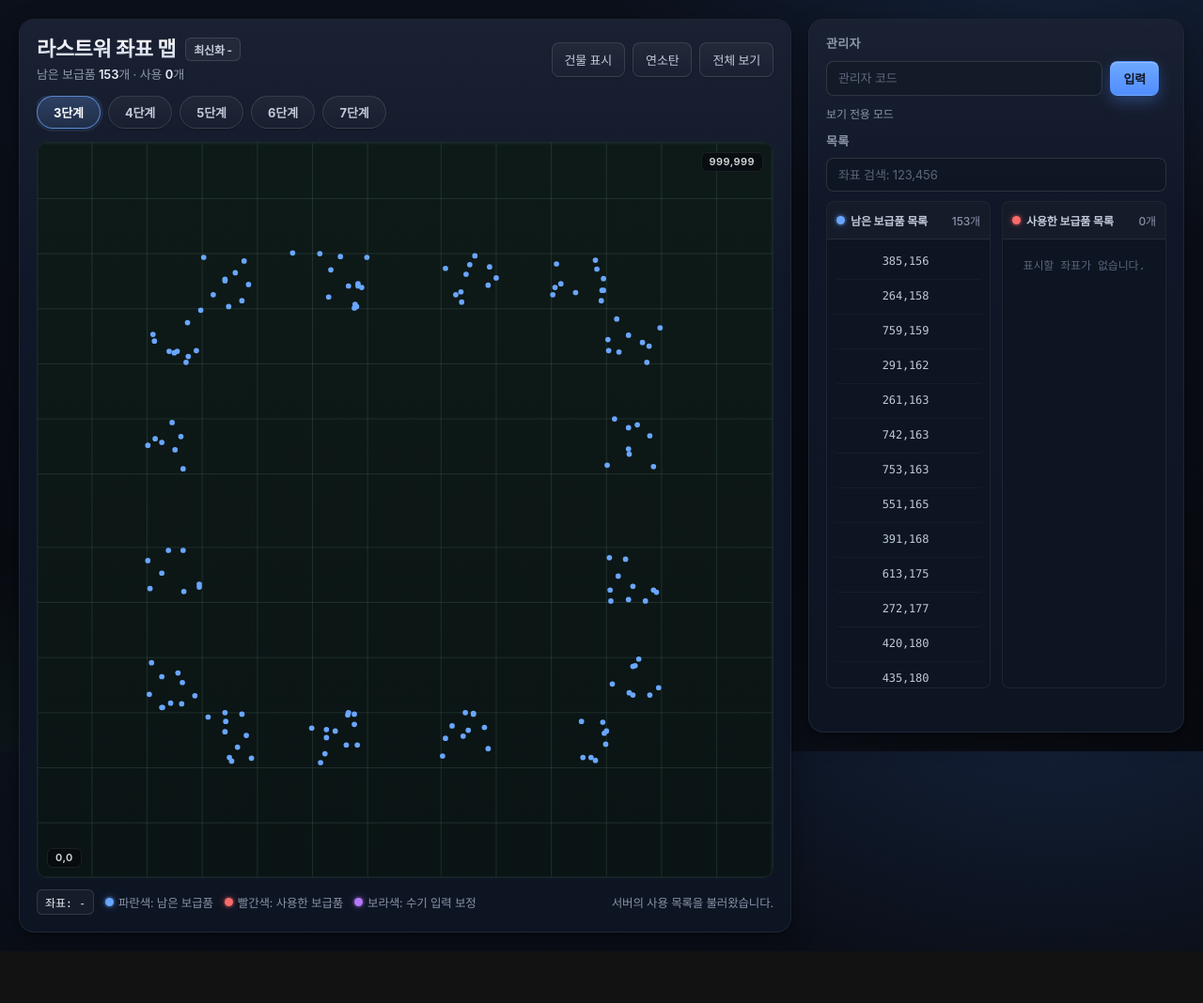
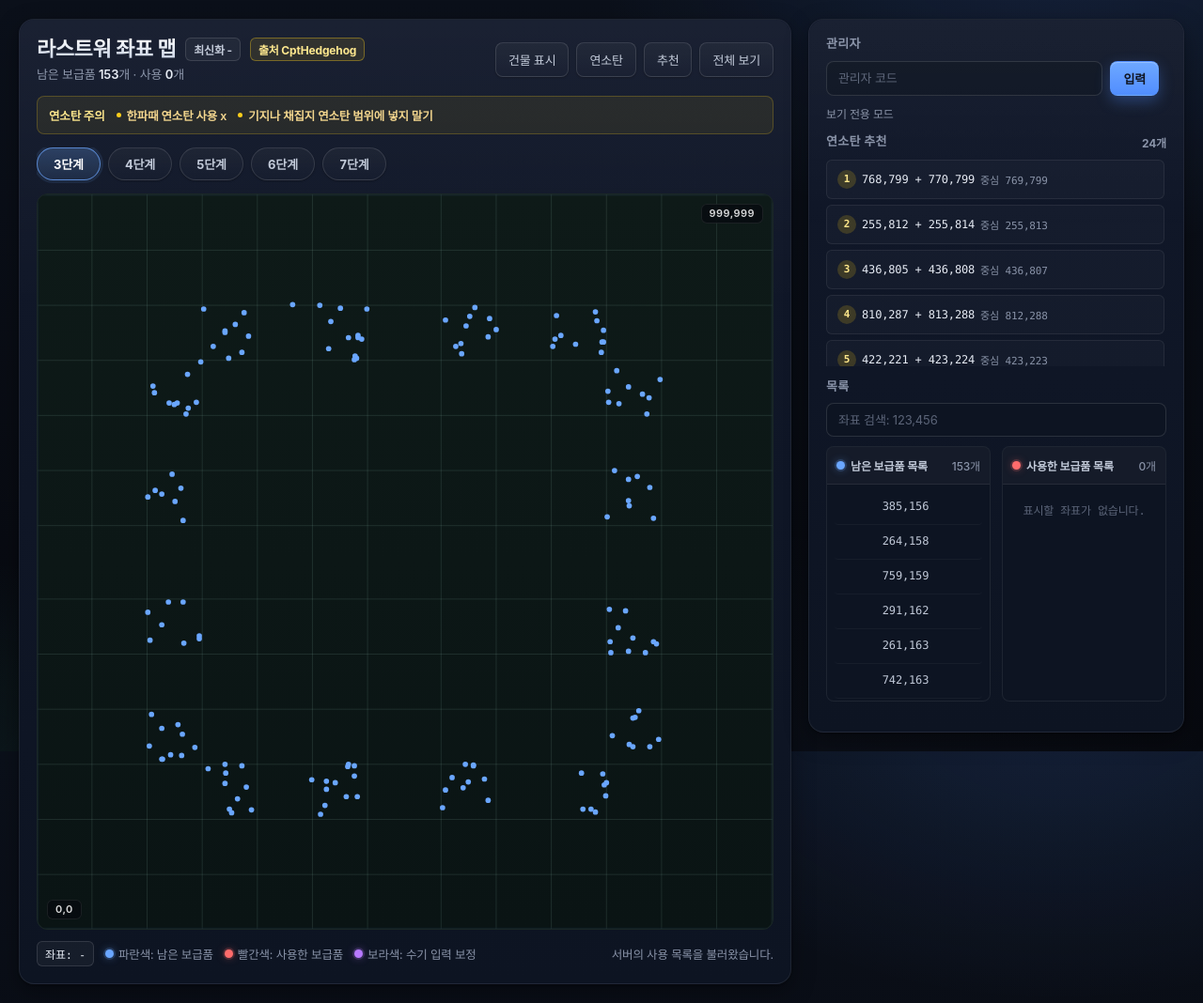
Before and after one commit to Leeseongbeom/mapping, a website with bundled scripts: page index.html in a window 1280 px wide. Shown: the whole page at 94% size. Before the commit the page ends 1013 px from the top, so only its background shows below. Built offline with nearby package versions, Linux system fonts and the light colour scheme; files whose address does not match are found by name.

Commit message:
Expose recommendations and add source notice

```diff
--- a/app.js
+++ b/app.js
@@ -60,6 +60,7 @@ const usedListCount = document.getElementById("usedListCount");
 const searchInput = document.getElementById("searchInput");
 const toast = document.getElementById("toast");
 const updatedAtLabel = document.getElementById("updatedAtLabel");
+const sourceLabel = document.getElementById("sourceLabel");
 const bulkAddSection = document.getElementById("bulkAddSection");
 const buildingToggle = document.getElementById("buildingToggle");
 const incendiaryToggle = document.getElementById("incendiaryToggle");
@@ -241,7 +242,7 @@ function setAdminMode(nextIsAdmin, text) {
   isAdmin = nextIsAdmin;
   document.body.classList.toggle("is-admin", isAdmin);
   bulkAddSection.hidden = !isAdmin;
-  recommendationSection.hidden = !isAdmin || !showRecommendations;
+  recommendationSection.hidden = !showRecommendations;
   adminState.textContent = text || (isAdmin ? "관리자 모드" : "보기 전용 모드");
   if (isAdmin) startStatsPolling();
   else stopStatsPolling();
@@ -253,6 +254,7 @@ function renderLevelTabs() {
     button.classList.toggle("is-active", selected);
     button.setAttribute("aria-selected", String(selected));
   }
+  sourceLabel.hidden = activeLevel === DEFAULT_LEVEL;
 }
 
 function setActiveLevel(level) {
@@ -393,6 +395,7 @@ function refresh(text) {
   supplyCount.textContent = getRemainingSupply().size.toLocaleString("ko-KR");
   usedCount.textContent = layers.used.size.toLocaleString("ko-KR");
   updatedAtLabel.textContent = formatUpdatedAt(latestUpdatedAt);
+  sourceLabel.hidden = activeLevel === DEFAULT_LEVEL;
   saveLocalFallback();
   setMessage(text);
   renderList();
@@ -597,12 +600,7 @@ function getIncendiaryRecommendations() {
 function renderRecommendations() {
   const recommendations = getIncendiaryRecommendations();
   recommendationCount.textContent = `${recommendations.length.toLocaleString("ko-KR")}개`;
-  recommendationSection.hidden = !isAdmin || !showRecommendations;
-
-  if (!isAdmin) {
-    recommendationList.innerHTML = "";
-    return;
-  }
+  recommendationSection.hidden = !showRecommendations;
 
   if (recommendations.length === 0) {
     recommendationList.innerHTML = `<div class="empty-list">추천 가능한 좌표쌍이 없습니다.</div>`;
@@ -908,7 +906,7 @@ function draw() {
   drawLayer(rect, getRemainingSupply(), "#6aa6ff", 1);
   drawLayer(rect, getConfirmedUsed(), "#ff6b6b", 1);
   drawManualLayer(rect, getManualUsed(), "#b779ff");
-  if (isAdmin && showRecommendations) drawRecommendationLayer(rect);
+  if (showRecommendations) drawRecommendationLayer(rect);
   drawPulses(rect);
   if (showIncendiary && hoverMapPoint) {
     drawIncendiaryRange(rect, hoverMapPoint.x, hoverMapPoint.y);
@@ -1464,7 +1462,7 @@ recommendationToggle.addEventListener("click", () => {
   localStorage.setItem(RECOMMENDATION_TOGGLE_KEY, showRecommendations ? "1" : "0");
   recommendationToggle.setAttribute("aria-pressed", String(showRecommendations));
   recommendationToggle.classList.toggle("is-active", showRecommendations);
-  recommendationSection.hidden = !isAdmin || !showRecommendations;
+  recommendationSection.hidden = !showRecommendations;
   if (!showRecommendations) activeRecommendationId = "";
   renderRecommendations();
   draw();
--- a/index.html
+++ b/index.html
@@ -14,6 +14,14 @@
             <div class="title-row">
               <h1>라스트워 좌표 맵</h1>
               <span id="updatedAtLabel" class="updated-at">최신화 -</span>
+              <a
+                id="sourceLabel"
+                class="source-label"
+                href="https://cpt-hedge.com/maps/season-2/supplies"
+                target="_blank"
+                rel="noopener noreferrer"
+                hidden
+              >출처 CptHedgehog</a>
               <span id="statsLabel" class="updated-at stats-label admin-only" title="동시 접속자 / 오늘 방문수 / 누적 방문수">접속 -</span>
             </div>
             <p>
@@ -23,10 +31,15 @@
           <div class="toolbar-actions">
             <button id="buildingToggle" type="button" aria-pressed="false">건물 표시</button>
             <button id="incendiaryToggle" type="button" aria-pressed="false" title="9×9 연소탄 범위를 커서 위치에 미리 표시합니다.">연소탄</button>
-            <button id="recommendationToggle" class="admin-only" type="button" aria-pressed="false">추천</button>
+            <button id="recommendationToggle" type="button" aria-pressed="false">추천</button>
             <button id="fitButton" type="button">전체 보기</button>
             <button id="clearButton" class="admin-only" type="button">현재 단계 사용 전체 취소</button>
           </div>
+        </div>
+        <div class="notice-box" role="note" aria-label="연소탄 주의사항">
+          <strong>연소탄 주의</strong>
+          <span>한파때 연소탄 사용 x</span>
+          <span>기지나 채집지 연소탄 범위에 넣지 말기</span>
         </div>
         <div id="levelTabs" class="level-tabs" role="tablist" aria-label="보급품 단계">
           <button type="button" data-level="3" role="tab" aria-selected="true">3단계</button>
@@ -75,7 +88,7 @@
           </div>
         </section>
 
-        <section id="recommendationSection" class="control-section recommendation-section admin-only" hidden>
+        <section id="recommendationSection" class="control-section recommendation-section" hidden>
           <div class="section-header">
             <h2>연소탄 추천</h2>
             <span id="recommendationCount">0개</span>
--- a/styles.css
+++ b/styles.css
@@ -171,6 +171,26 @@ h1 {
   color: var(--accent);
 }
 
+.source-label {
+  display: inline-flex;
+  align-items: center;
+  min-height: 24px;
+  padding: 3px 8px;
+  border: 1px solid rgba(250, 204, 21, 0.36);
+  border-radius: var(--radius-xs);
+  background: rgba(250, 204, 21, 0.10);
+  color: #fde68a;
+  font-size: 12px;
+  font-weight: 700;
+  text-decoration: none;
+  white-space: nowrap;
+}
+
+.source-label:hover {
+  border-color: rgba(250, 204, 21, 0.62);
+  color: #fff7cc;
+}
+
 h2 {
   font-size: 13px;
   font-weight: 600;
@@ -258,6 +278,39 @@ button.primary {
 button.primary:hover {
   background: linear-gradient(180deg, #7eb1ff 0%, #5b96ff 100%);
   color: #0a0f1c;
+}
+
+.notice-box {
+  display: flex;
+  align-items: center;
+  gap: 8px 12px;
+  flex-wrap: wrap;
+  margin: 0 0 14px;
+  padding: 10px 12px;
+  border: 1px solid rgba(250, 204, 21, 0.22);
+  border-radius: var(--radius-sm);
+  background: rgba(250, 204, 21, 0.08);
+  color: #f3d58b;
+  font-size: 12.5px;
+  font-weight: 600;
+}
+
+.notice-box strong {
+  color: #fde68a;
+}
+
+.notice-box span {
+  display: inline-flex;
+  align-items: center;
+  gap: 6px;
+}
+
+.notice-box span::before {
+  content: "";
+  width: 5px;
+  height: 5px;
+  border-radius: 50%;
+  background: #facc15;
 }
 
 .level-tabs {
```
